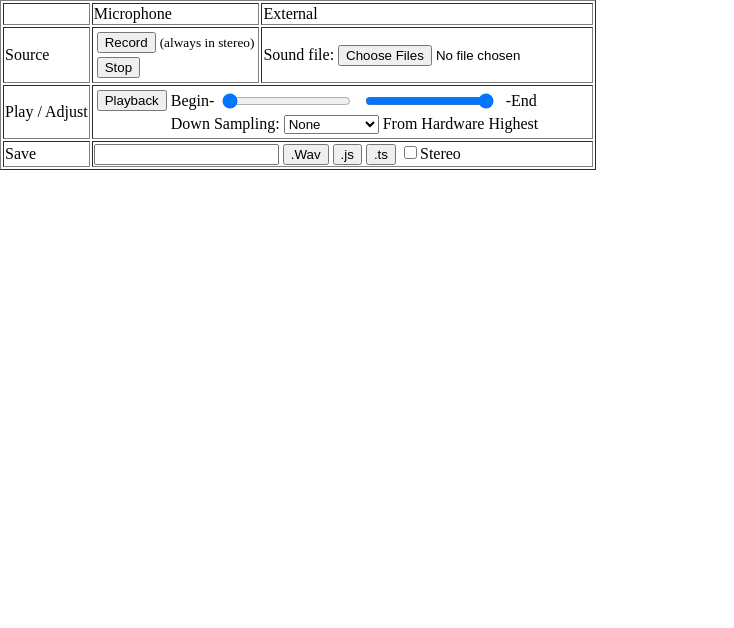
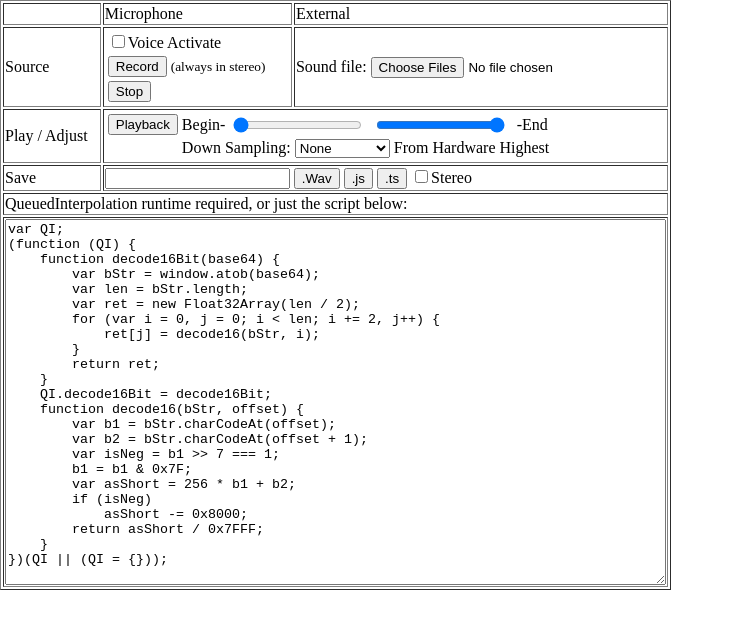
Before and after one commit to codi45/Palmer-JC.github.io, a website: page scenes/QueuedInterpolation/audio_recorder/index.html in a window 1280 px wide. Shown: the whole page, without its empty margins (0-734 px from the left). Drawn offline with Linux system fonts and the light colour scheme; a script that the page names is missing.

Commit message:
Add script text

```diff
--- a/scenes/QueuedInterpolation/audio_recorder/index.html
+++ b/scenes/QueuedInterpolation/audio_recorder/index.html
@@ -4,7 +4,7 @@
     <link rel="shortcut icon" href="favicon.ico" />
     <title>Audio Recorder</title>
     <script src="https://cdn.babylonjs.com/babylon.js"></script>
-    <script src="../../../lib/QueuedInterpolation.1.1.min.js"></script>
+    <script src="../../../lib/QueuedInterpolation.1.2.min.js"></script>
     <style>
          html, body       { width: 100%; height: 100%; margin: 0; padding: 0; overflow: hidden; }
          canvas           {position:relative; top:0; left:0; width:0; height:0;}
@@ -24,8 +24,13 @@
             <td>
 		<table>
                     <tr><td>
+			<input type="checkbox" id="dynamicStart" >Voice Activate
+                    </td></tr>
+
+                    <tr><td>
 	        	<input type="button" name="recordStart" value="Record" onclick="start()"> <small>(always in stereo)</small><br>
                     </td></tr>
+
                     <tr><td>
 		        <input type="button" name="recordStop" value="Stop" onclick="stop()"> <br>
                     </td></tr>
@@ -56,8 +61,10 @@
 	        		<option>4x reduction</option>
                             </select>
                             From Hardware Highest
-			</td></tr>
+			</td>
+                    </tr>
 		</table>
+            </td>
 	</tr>
 
 	<tr>
@@ -68,6 +75,40 @@
 	        <input type="button"   name="asJS"         value=".js"  onclick="saveFile(this.form, false)">
 	        <input type="button"   name="asTS"         value=".ts"  onclick="saveFile(this.form, true)">
 	        <input type="checkbox" name="stereo" >Stereo
+            </td>
+	</tr>
+
+        <tr>
+            <td colspan="3">
+                QueuedInterpolation runtime required, or just the script below:
+            </td>
+        <tr>
+            <td colspan="3">
+                <textarea rows="24" cols="80">
+var QI;
+(function (QI) {
+    function decode16Bit(base64) {
+        var bStr = window.atob(base64);
+        var len = bStr.length;
+        var ret = new Float32Array(len / 2);
+        for (var i = 0, j = 0; i < len; i += 2, j++) {
+            ret[j] = decode16(bStr, i);
+        }
+        return ret;
+    }
+    QI.decode16Bit = decode16Bit;
+    function decode16(bStr, offset) {
+        var b1 = bStr.charCodeAt(offset);
+        var b2 = bStr.charCodeAt(offset + 1);
+        var isNeg = b1 >> 7 === 1;
+        b1 = b1 & 0x7F;
+        var asShort = 256 * b1 + b2;
+        if (isNeg)
+            asShort -= 0x8000;
+        return asShort / 0x7FFF;
+    }
+})(QI || (QI = {}));
+                </textarea>
             </td>
         </tr>
 </table>
@@ -109,7 +150,9 @@
 
     function start() {
     	clean();
-    	recorder.recordStart(Number.MAX_VALUE);
+    	var dynamicStart = document.getElementById("dynamicStart").checked;
+    	var dStartCallback = dynamicStart ? function(){console.log("activated");} : null;
+    	recorder.recordStart(Number.MAX_VALUE, null, dStartCallback);
     	enableControls();
     }
 
```
Lines whose indentation alone changed are shown as unchanged.
